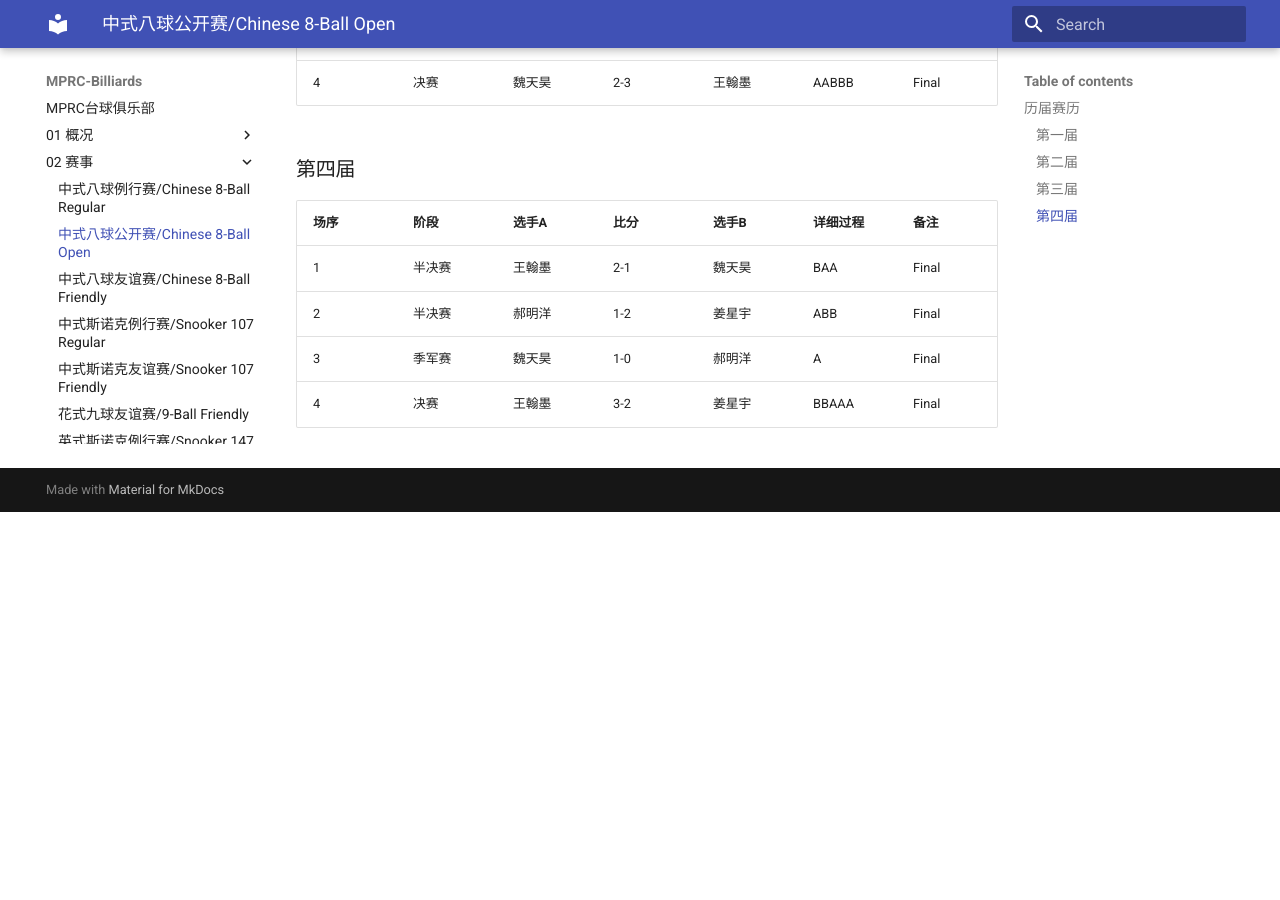
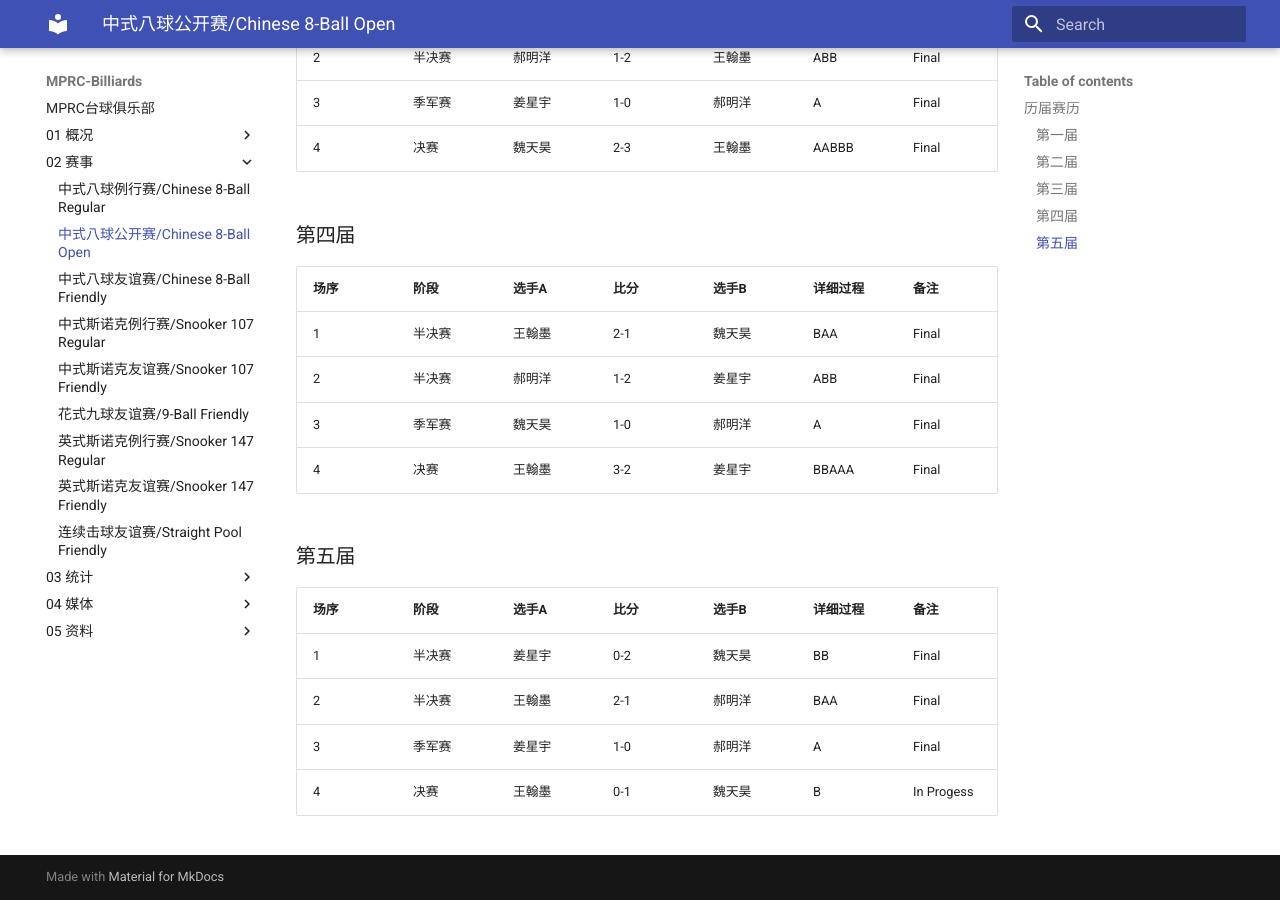
Before and after one commit to mprc-billiards/mprc-billiards.github.io, an MkDocs documentation site: the page built from docs/02-赛事/中式八球公开赛.md, in a window 1280 px wide and 900 px high, scrolled down 1912 px. Built offline with MkDocs 1.6.1 and Material for MkDocs 9.7.7, drawn with Linux system fonts in a browser that asks for light colours; before the commit the page ends 2424 px from its top, so only the background shows below that; some of the changed text lies outside the part shown.

Commit message:
update 2024.11.15

```diff
--- a/docs/02-赛事/中式八球公开赛.md
+++ b/docs/02-赛事/中式八球公开赛.md
@@ -6,6 +6,7 @@
 | 2    | 2024.10.23-2024.10.24 | 邱德拔体育馆 | 姜星宇 | 3-1      | 魏天昊 | 王翰墨 | 郝明洋 |
 | 3    | 2024.11.01            | 蓝旗星俱乐部 | 王翰墨 | 3-2      | 魏天昊 | 姜星宇 | 郝明洋 |
 | 4    | 2024.11.08            | 海龙大厦小铁 | 王翰墨 | 3-2      | 姜星宇 | 魏天昊 | 郝明洋 |
+| 5    | 2024.11.15-           | 邱德拔体育馆 |       |          |        | 姜星宇 | 郝明洋 |
 
 中式八球公开赛是MPRC台球俱乐部历史最悠久的八球赛事。比赛采用淘汰赛制，抽签决定对阵，直至决出冠军。半决赛采用三局两胜制，决赛采用五局三胜制，季军赛采用单局制。此外，比赛要求至少4名选手参赛。
 
@@ -48,3 +49,12 @@
 | 2    | 半决赛 | 郝明洋 | 1-2 | 姜星宇 | ABB | Final   |
 | 3    | 季军赛 | 魏天昊 | 1-0 | 郝明洋 | A   | Final   |
 | 4    | 决赛   | 王翰墨 | 3-2 | 姜星宇 | BBAAA | Final   |
+
+### 第五届
+
+| 场序 | 阶段   | 选手A  | 比分 | 选手B  | 详细过程 | 备注  |
+| ---- | ----- | ------ | ---- | ----- | ----- | ----- |
+| 1    | 半决赛 | 姜星宇 | 0-2 | 魏天昊 | BB  | Final   |
+| 2    | 半决赛 | 王翰墨 | 2-1 | 郝明洋 | BAA | Final   |
+| 3    | 季军赛 | 姜星宇 | 1-0 | 郝明洋 | A   | Final   |
+| 4    | 决赛   | 王翰墨 | 0-1 | 魏天昊 | B   | In Progess |
```
Also changed, not shown: docs/03-统计/积分榜.md (+4 -4 lines), docs/03-统计/纪录榜.md (+4 -4 lines), docs/04-媒体/视频专区.md (+4 -0 lines), 1 other file.
